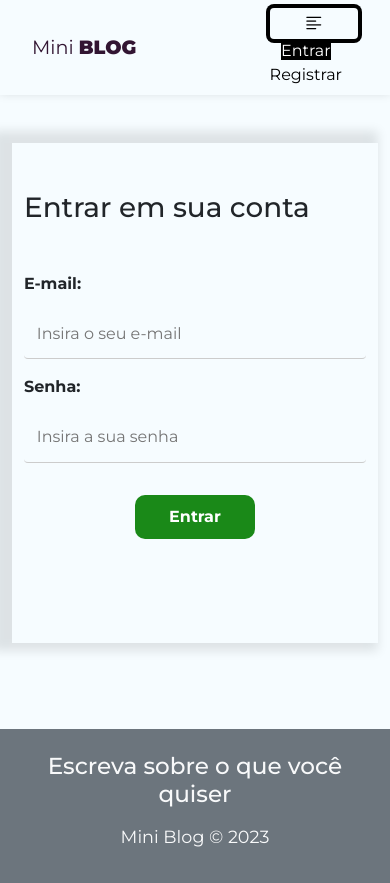
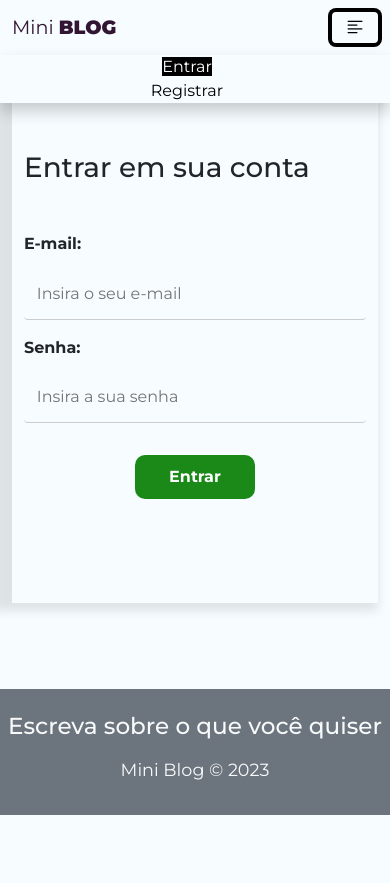
Before and after one commit to Hektor-Augusto2302/MiniBlog, a React (Create React App) app: page /login in a window 390 px wide. Both pictures are taken after a click on the button "Toggle navigation". After the commit the page ends 844 px from the top, so only its background shows below. Built offline with nearby package versions, Linux system fonts and the light colour scheme; no server answers.

Commit message:
feat(navbar Collapse)

```diff
--- a/src/App.css
+++ b/src/App.css
@@ -1,4 +1,4 @@
-.container {
+.container-app {
     min-height: 60vh;
     margin-bottom: 5em;
 }
--- a/src/App.js
+++ b/src/App.js
@@ -24,7 +24,7 @@ function App() {
     <div className='App'>
       <BrowserRouter>
         <Navbar />
-        <div className="container">
+        <div className="container container-app">
           <Routes>
             <Route
               path='/'
--- a/src/components/Footer/Footer.jsx
+++ b/src/components/Footer/Footer.jsx
@@ -1,6 +1,6 @@
 const Footer = () => {
   return (
-    <footer className="bg-secondary text-light text-center p-3">
+    <footer className="bg-secondary text-light text-center py-3">
         <h3 className="mb-3 mt-2">Escreva sobre o que você quiser</h3>
         <p>Mini Blog &copy; 2023</p>
     </footer>
--- a/src/components/Navbar/Navbar.jsx
+++ b/src/components/Navbar/Navbar.jsx
@@ -19,6 +19,7 @@ const Navbar = () => {
 
   return (
     <nav className={`d-flex justify-content-between align-items-center navbar navbar-expand-sm ${styles.navbar}`}>
+      <div className="container">
         <NavLink className={`${styles.brand} navbar-brand`} to="/">
           Mini <span>Blog</span>
         </NavLink>
@@ -34,15 +35,15 @@ const Navbar = () => {
           >
             <i className="bi bi-text-left"></i>
           </button>
-        <ul className="navbar-nav collapse navbar-collapse list-unstyled" id="navbarNav">
+          <ul className={`navbar-nav collapse navbar-collapse ${styles.navbarCollaseMidia}`} id="navbarNav">
             {!user ? (
               <>
-              <li className={`${styles.links} nav-item me-3`}>
+                <li className={`${styles.linksNav} links nav-item me-3`}>
                   <NavLink className={({ isActive }) => (isActive ? styles.active : "")} to="/login">
                     Entrar
                   </NavLink>
                 </li>
-              <li className={`${styles.links} nav-item me-3`}>
+                <li className={`${styles.linksNav} links nav-item me-3`}>
                   <NavLink className={({ isActive }) => (isActive ? styles.active : "")} to="/register">
                     Registrar
                   </NavLink>
@@ -50,17 +51,17 @@ const Navbar = () => {
               </>
             ) : (
               <>
-              <li className={`${styles.links} nav-item me-3`}>
+                <li className={`${styles.linksNav} links nav-item me-3`}>
                   <NavLink className={({ isActive }) => (isActive ? styles.active : "")} to="/">
                     Home
                   </NavLink>
                 </li>
-              <li className={`${styles.links} nav-item me-3`}>
+                <li className={`${styles.linksNav} links nav-item me-3`}>
                   <NavLink className={({ isActive }) => (isActive ? styles.active : "")} to="/post">
                     Novo Post
                   </NavLink>
                 </li>
-              <li className={`${styles.links} nav-item me-3`}>
+                <li className={`${styles.linksNav} links nav-item me-3`}>
                   <NavLink className={({ isActive }) => (isActive ? styles.active : "")} to="/about">
                     Sobre
                   </NavLink>
@@ -72,6 +73,7 @@ const Navbar = () => {
             )}
           </ul>
         </div>
+      </div>
     </nav>
   );
 };
--- a/src/components/Navbar/Navbar.module.css
+++ b/src/components/Navbar/Navbar.module.css
@@ -1,6 +1,5 @@
 .navbar {
     box-shadow: rgba(0, 0, 0, .15) 0px -2px 10px 0px;
-    padding: .5em 2em;
 }
 
 .brand {
@@ -17,7 +16,7 @@
     text-transform: uppercase;
 }
 
-.links a {
+.linksNav a {
     text-decoration: none;
     color: #000;
 }
@@ -30,3 +29,15 @@
 nav button {
     color: #000;
 }
+
+@media (max-width: 576px) {
+    .navbarCollaseMidia {
+        position: absolute;
+        top: 100%;
+        left: 0;
+        width: 100%;
+        background-color: #f6fcff;
+        box-shadow: 0px 8px 16px 0px rgba(0, 0, 0, 0.2);
+        z-index: 999;
+    }
+}
```
Lines whose indentation alone changed are shown as unchanged.
